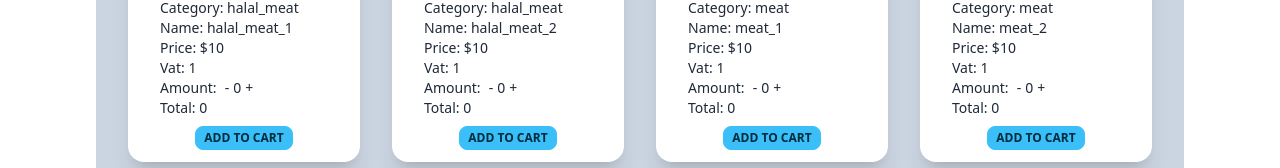
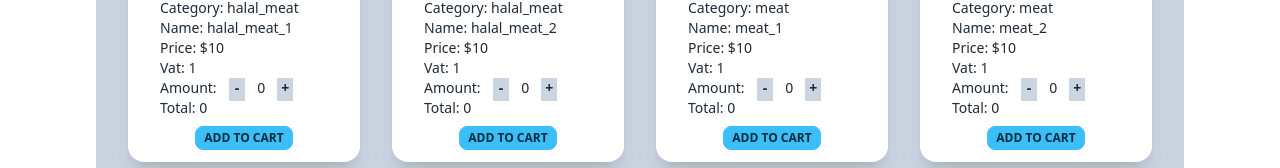
Before and after one commit to nahidahmed02/hungry-den, a Next.js app: page / in a window 1280 px wide. Shown: the part 455-623 px from the top of the page. Built offline with nearby package versions, Linux system fonts and the light colour scheme.

Commit message:
used context api

```diff
--- a/components/Shop/Category.js
+++ b/components/Shop/Category.js
@@ -1,6 +1,10 @@
-import React from 'react'
+import { Context } from '@/context/Context'
+import React, { useContext } from 'react'
 
 const Category = () => {
+    const { foods } = useContext(Context)
+    console.log(foods);
+
     return (
         <section className="navbar">
             <ul className="menu menu-horizontal px-1 mx-auto">
--- a/components/Shop/Food.js
+++ b/components/Shop/Food.js
@@ -31,9 +31,9 @@ const Food = ({ food }) => {
                     <h2 className="">Price: ${price}</h2>
                     <h2 className="">Vat: {vat}</h2>
                     <h2 className="">Amount:
-                        <span onClick={decrement} className='cursor-pointer ml-1 lg:ml-2 mr-1'>-</span>
-                        {count}
-                        <span onClick={increment} className='cursor-pointer ml-1'>+</span>
+                        <span onClick={decrement} className='cursor-pointer font-bold bg-slate-300 px-1 lg:px-1.5 lg:pb-1 ml-2 lg:ml-3 mr-1'>-</span>
+                        <span className='px-2'>{count}</span>
+                        <span onClick={increment} className='cursor-pointer font-bold bg-slate-300 px-1 lg:pb-1 ml-1'>+</span>
                     </h2>
                     <h2 className="">Total: {count === 0 ? 0 : total}</h2>
 
--- a/components/Shop/Foods.js
+++ b/components/Shop/Foods.js
@@ -1,18 +1,13 @@
-import React, { useEffect, useState } from 'react'
+import { Context } from '@/context/Context';
+import React, { useContext } from 'react'
 import Food from './Food'
 
+
 const Foods = () => {
-
-    const [foods, setFoods] = useState([])
-
-    useEffect(() => {
-        fetch('foods.json')
-            .then(res => res.json())
-            .then(data => setFoods(data))
-    }, [])
+    const { foods } = useContext(Context)
 
     return (
-        <section className='bg-slate-300 rounded-md mx-8 lg:mx-24 p-8 grid grid-cols-2 lg:grid-cols-4 gap-3 lg:gap-8 mb-14 mt-6'>
+        <section className='bg-slate-300 rounded-md mx-6 lg:mx-24 p-3 lg:p-8 grid grid-cols-2 lg:grid-cols-4 gap-3 lg:gap-8 mb-14 mt-6'>
             {foods.map(food => <Food
                 key={food.id}
                 food={food}
--- /dev/null
+++ b/context/Context.js
@@ -0,0 +1,19 @@
+import React, { createContext, useState, useEffect } from 'react';
+
+export const Context = createContext();
+
+export const ContextProvider = ({ children }) => {
+    const [foods, setFoods] = useState([]);
+
+    useEffect(() => {
+        fetch('foods.json')
+            .then(res => res.json())
+            .then(data => setFoods(data))
+    }, [])
+
+    return (
+        <Context.Provider value={{ foods, setFoods }}>
+            {children}
+        </Context.Provider>
+    )
+}
--- a/pages/_app.js
+++ b/pages/_app.js
@@ -1,5 +1,10 @@
+import { ContextProvider } from '@/context/Context'
 import '@/styles/globals.css'
 
 export default function App({ Component, pageProps }) {
-  return <Component {...pageProps} />
+  return (
+    <ContextProvider>
+      <Component {...pageProps} />
+    </ContextProvider>
+  )
 }
```
